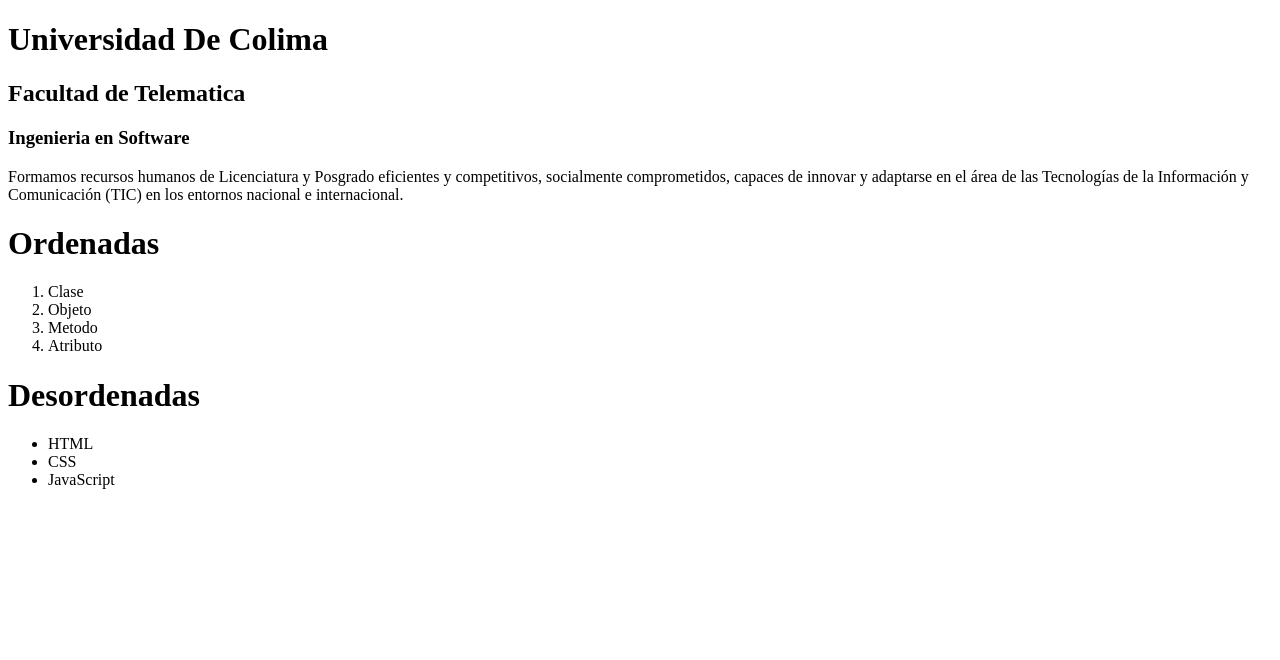
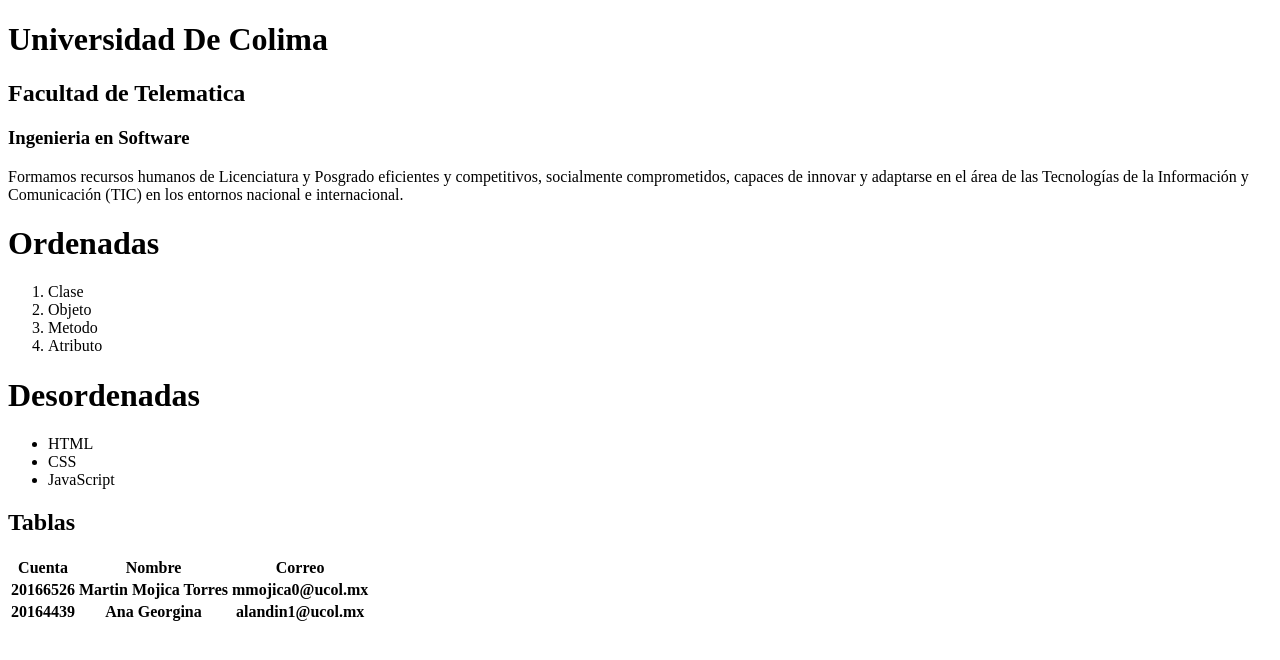
Before and after one commit to martinmt-mx/01-elementos-html, a plain HTML site: page index.html in a window 1280 px wide. Drawn offline with Linux system fonts and the light colour scheme.

Commit message:
Añadir Tabla

```diff
--- a/index.html
+++ b/index.html
@@ -26,5 +26,24 @@
         <li>CSS</li>
         <li>JavaScript</li>
     </ul>
+    <h2>Tablas</h2>
+    <table>
+        <tr>
+            <th>Cuenta</th>
+            <th>Nombre</th>
+            <th>Correo</th>
+        </tr>
+        <tr>
+            <th>20166526</th>
+            <th>Martin Mojica Torres</th>
+            <th>mmojica0@ucol.mx</th>
+        </tr>
+        <tr>
+            <th>20164439</th>
+            <th>Ana Georgina</th>
+            <th>alandin1@ucol.mx</th>
+        </tr>
+
+    </table>
 </body>
 </html>
```
